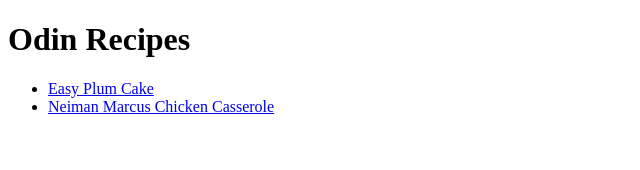
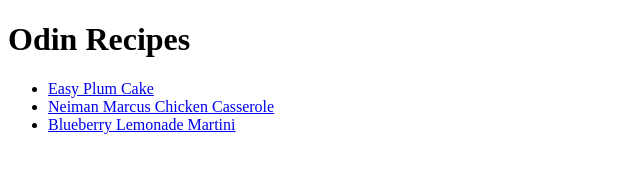
Before and after one commit to JayZeus999/odin-recipes, a plain HTML site: page index.html in a window 1280 px wide. Shown: the whole page, without its empty margins (0-640 px from the left). Drawn offline with Linux system fonts and the light colour scheme.

Commit message:
added all links to index.html

```diff
--- a/index.html
+++ b/index.html
@@ -12,6 +12,7 @@
     <ul>
     <li><a href="./recipes/easyplumcake.html">Easy Plum Cake</a></li>
     <li><a href="./recipes/neiman-marcus-chicken-casserole.html">Neiman Marcus Chicken Casserole</a></li>
+    <li><a href="./recipes/blueberry-lemonade-martini.html">Blueberry Lemonade Martini</a></li>
     </ul>
 </body>
 
```
